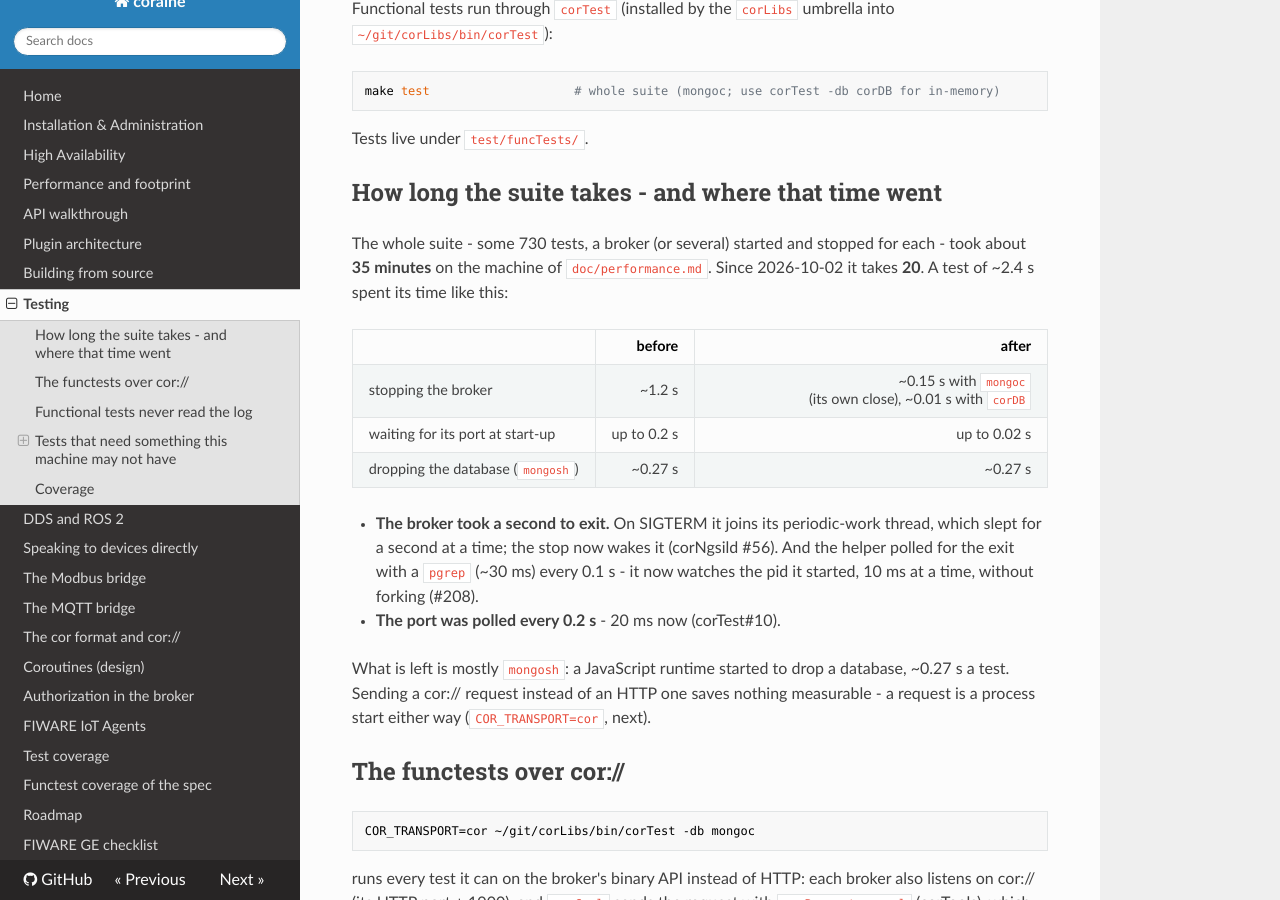
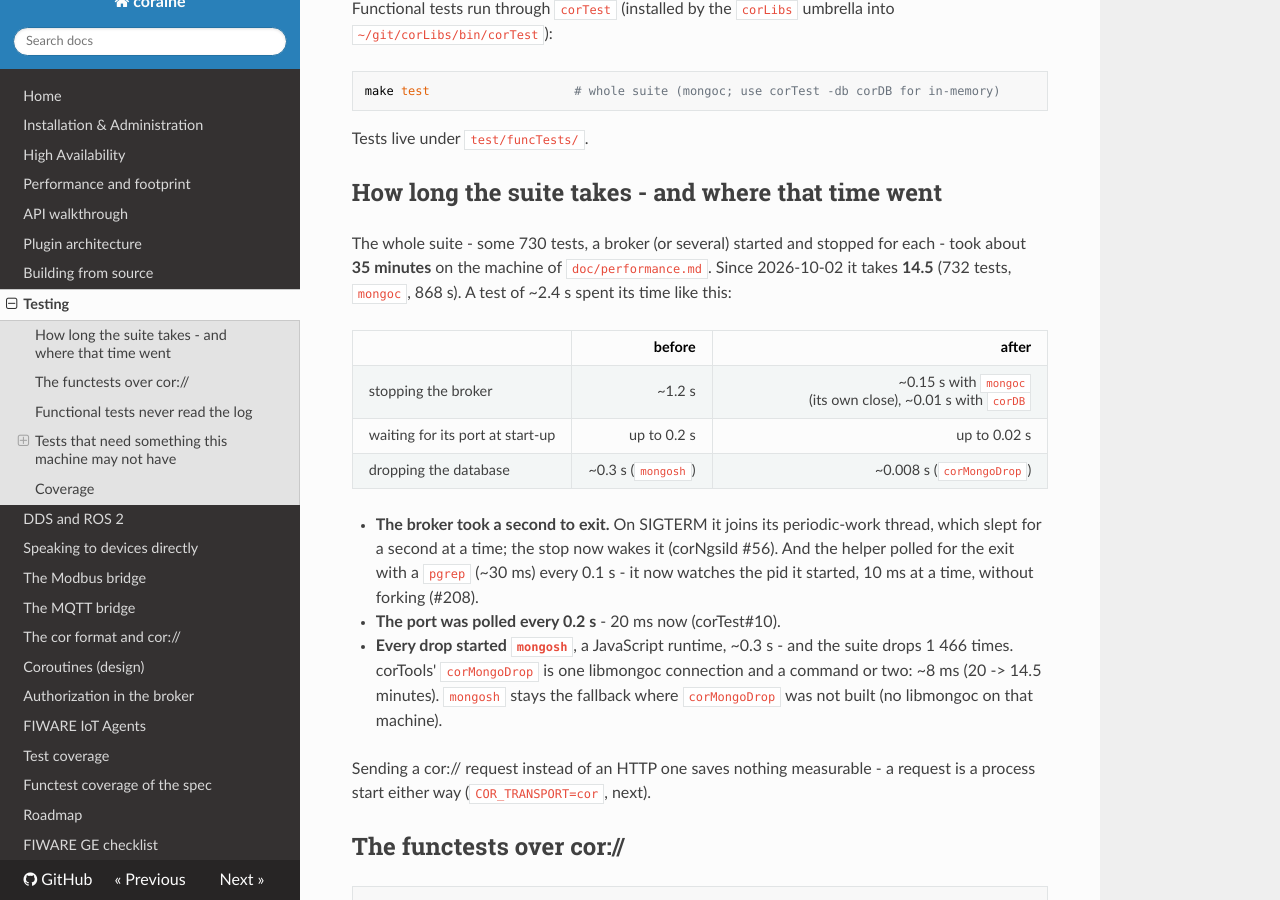
Before and after one commit to SEAMWARE/coraine, an MkDocs documentation site: the page built from doc/testing.md, in a window 1280 px wide and 900 px high, scrolled down 211 px. Built offline with MkDocs 1.6.1, drawn with Linux system fonts in a browser that asks for light colours; nearby versions of some CDN libraries; comment, search, counter and statistics services are not loaded.

Commit message:
doc: testing - the suite in 14.5 minutes; the database drop is corMongoDrop's ~8 ms
Co-Authored-By: Claude Opus 5.5 <noreply@anthropic.com>

```diff
--- a/doc/testing.md
+++ b/doc/testing.md
@@ -15,24 +15,27 @@ Tests live under `test/funcTests/`.
 
 The whole suite - some 730 tests, a broker (or several) started and stopped for
 each - took about **35 minutes** on the machine of `doc/performance.md`. Since
-2026-10-02 it takes **20**. A test of ~2.4 s spent its time like this:
+2026-10-02 it takes **14.5** (732 tests, `mongoc`, 868 s). A test of ~2.4 s spent its
+time like this:
 
 | | before | after |
 |---|---:|---:|
 | stopping the broker | ~1.2 s | ~0.15 s with `mongoc` (its own close), ~0.01 s with `corDB` |
 | waiting for its port at start-up | up to 0.2 s | up to 0.02 s |
-| dropping the database (`mongosh`) | ~0.27 s | ~0.27 s |
+| dropping the database | ~0.3 s (`mongosh`) | ~0.008 s (`corMongoDrop`) |
 
 - **The broker took a second to exit.** On SIGTERM it joins its periodic-work
   thread, which slept for a second at a time; the stop now wakes it (corNgsild
   #56). And the helper polled for the exit with a `pgrep` (~30 ms) every 0.1 s -
   it now watches the pid it started, 10 ms at a time, without forking (#208).
 - **The port was polled every 0.2 s** - 20 ms now (corTest#10).
+- **Every drop started `mongosh`**, a JavaScript runtime, ~0.3 s - and the suite
+  drops 1 466 times. corTools' `corMongoDrop` is one libmongoc connection and a
+  command or two: ~8 ms (20 -> 14.5 minutes). `mongosh` stays the fallback where
+  `corMongoDrop` was not built (no libmongoc on that machine).
 
-What is left is mostly `mongosh`: a JavaScript runtime started to drop a
-database, ~0.27 s a test. Sending a cor:// request instead of an HTTP one saves
-nothing measurable - a request is a process start either way
-(`COR_TRANSPORT=cor`, next).
+Sending a cor:// request instead of an HTTP one saves nothing measurable - a
+request is a process start either way (`COR_TRANSPORT=cor`, next).
 
 ## The functests over cor://
 
```
